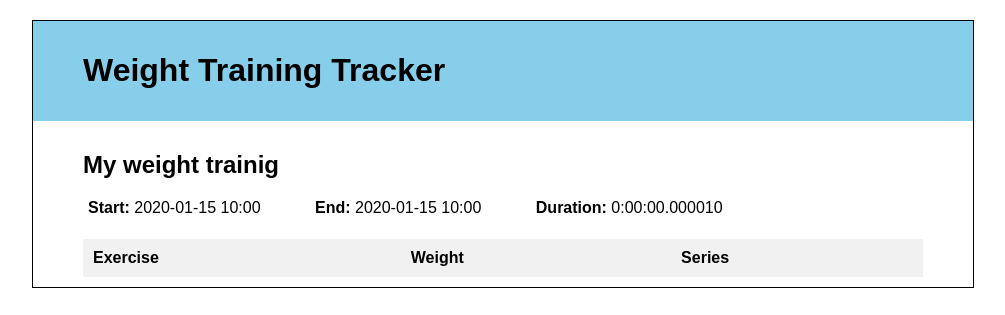
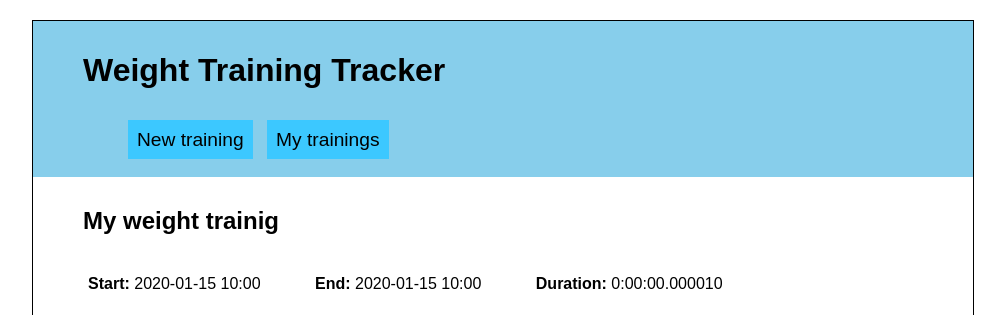
Before and after one commit to AlbertRtk/weight_training_tracker, a Django app: page /trainings/1/ in a window 1280 px wide. Shown: the top 315 px of the page, without its empty margins (137-1142 px from the left). Run offline with Django 3.2, Linux system fonts and the light colour scheme; tables that the repository leaves empty hold one stand-in row (values such as "Sample post"); data that the repository does not hold is empty.

Commit message:
adding menu bar - nav

```diff
--- a/templates/base.html
+++ b/templates/base.html
@@ -10,6 +10,12 @@
         <div class="wrapper">
             <header>
                 <h1>Weight Training Tracker</h1>
+                <nav>
+                    <ul>
+                        <li><a href="/record-training/">New training</a></li>
+                        <li><a href="/trainings/">My trainings</a></li>
+                    </ul>
+                </nav>
             </header>
 
             <section>
--- a/templates/trainings.html
+++ b/templates/trainings.html
@@ -1,9 +1,6 @@
 {% extends 'base.html' %}
 
 {% block content %}
-
-    <a href="/record-training/">New training</a>
-
     <h1>My trainings</h1>
     <table>
         <th>Training</th>
--- a/trainings/static/css/style.css
+++ b/trainings/static/css/style.css
@@ -29,12 +29,42 @@ ul.training_times {
     height: 10px;
     list-style: none;
     padding: 0px 0px 0px 0px;
-    margin: 0px;
+    margin: 40px 0px 20px 0px;
 }
 
 ul.training_times li {
    display: inline;
    padding: 0px 45px 0px 5px;
+}
+
+nav {
+    margin-top: 40px;
+}
+
+nav ul {
+    display: block;
+    list-style: none;
+}
+
+nav li {
+   display: inline;
+}
+
+nav li a:link, nav li a:visited {
+    color: black;
+    font-size: larger;
+    text-decoration: none;
+    background-color: rgb(60, 200, 255);
+    color: black;
+    height: 22px;
+    padding: 9px;
+    margin: 5px;
+  }
+
+nav li a:hover, nav li a:active {
+    background-color: rgb(90, 202, 247);
+    color: black;
+    text-decoration: none;
 }
 
 input, select {
@@ -92,7 +122,7 @@ div.add_form {
 }
 
 div.exercises_form {
-    margin-top: 50px;
+    margin-top: 40px;
 }
 
 p.div_label {
--- a/trainings/views.py
+++ b/trainings/views.py
@@ -7,6 +7,7 @@ from django.db.models import Sum
 
 def trainings_view(request):
     all_trainings = Training.objects.all()
+    all_trainings = all_trainings[::-1]
     return render(
         request,
         'trainings.html',
```
Also changed, not shown: templates/edit-training.html (+18 -3 lines).
